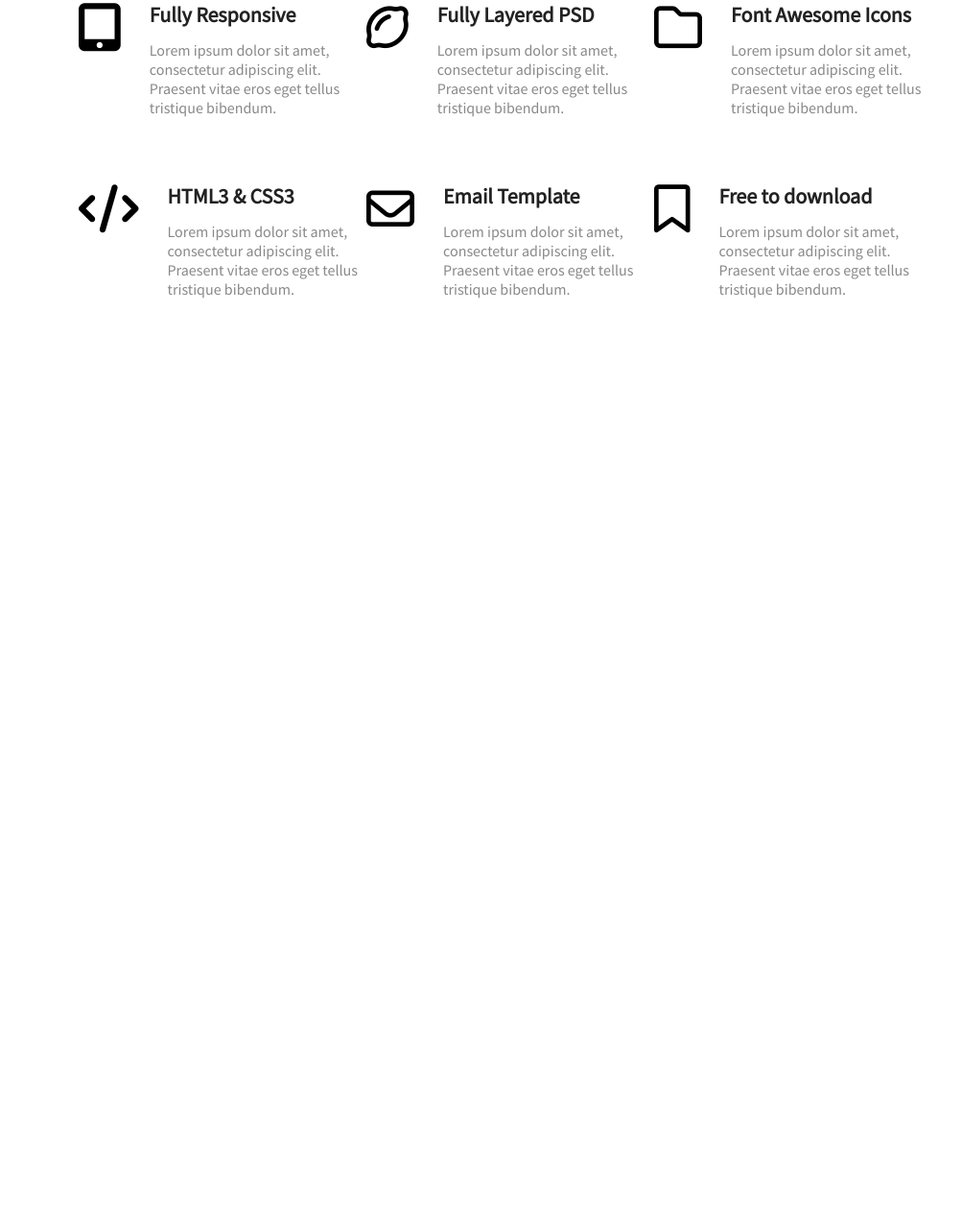
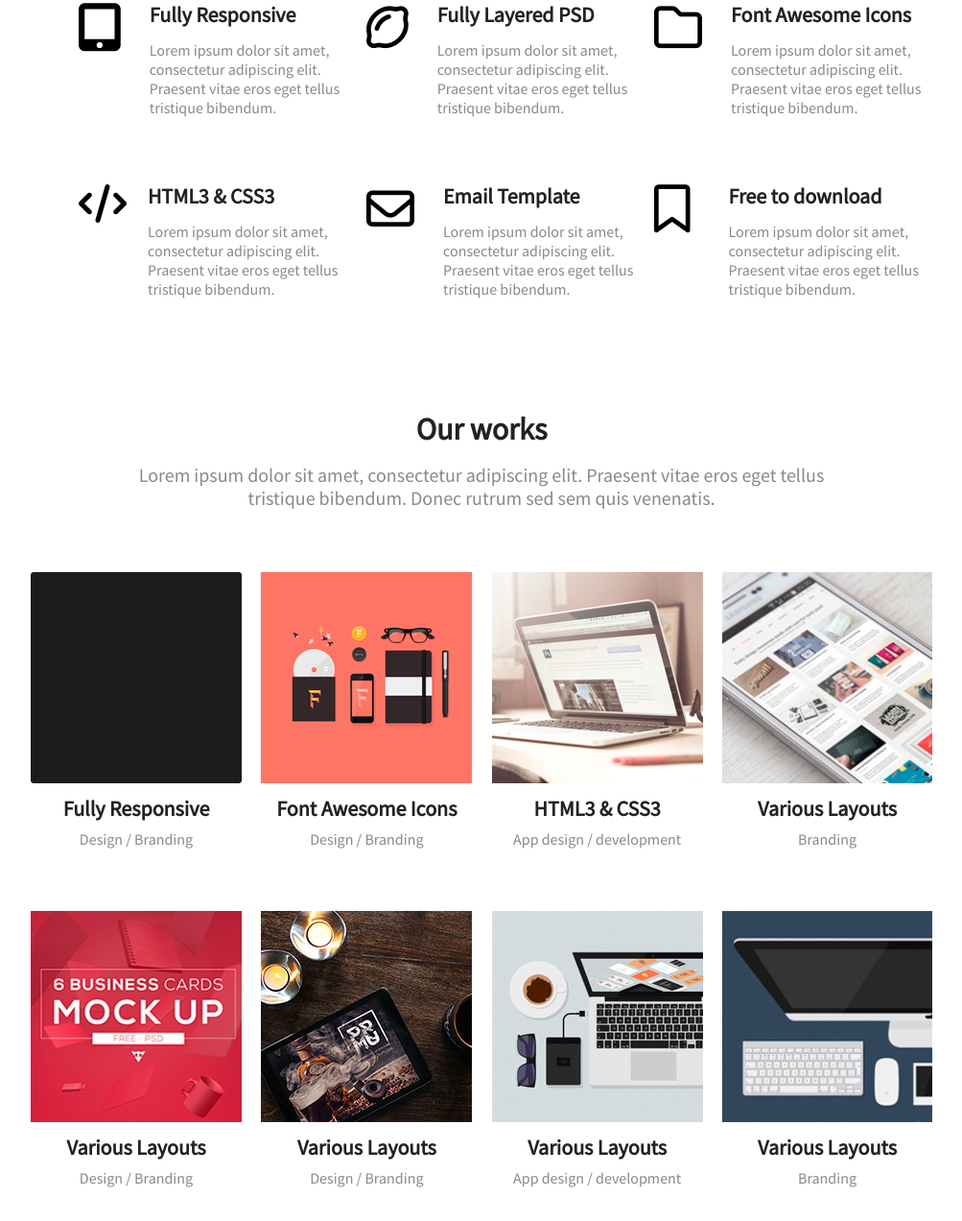
Before and after one commit to VladimirKondratenko/Tinyone, a plain HTML site: page index.html in a window 1280 px wide. Shown: the part 1161-2433 px from the top of the page at 96% size, without its empty margins (138-1141 px from the left). Before the commit the page ends 1662 px from the top, so only its background shows below. Drawn offline with Linux system fonts and the light colour scheme.

Commit message:
third block

```diff
--- a/index.html
+++ b/index.html
@@ -121,6 +121,61 @@
                 </div>
             </div>
         </div>
+
+        <div class="container works">
+            <div class="section-works">
+                <h2 class="title-works">Our works</h2>
+                <p class="paragraph-works">Lorem ipsum dolor sit amet, consectetur adipiscing elit. Praesent vitae
+                    eros eget tellus tristique bibendum. Donec rutrum sed sem quis venenatis.</p>
+                <div class="description-works">
+                    <div class="top-blocks">
+                        <div class="block-works">
+                            <img src="/images/full-responsive.png" alt="example-work" class="screen-work">
+                            <h3 class="name-works">Fully Responsive</h3>
+                            <p class="desc-works">Design / Branding</p>
+                        </div>
+                        <div class="block-works">
+                            <img src="/images/font-awesome-icons.png" alt="example-work" class="screen-work">
+                            <h3 class="name-works">Font Awesome Icons</h3>
+                            <p class="desc-works">Design / Branding</p>
+                        </div>
+                        <div class="block-works">
+                            <img src="/images/html3-css3.png" alt="example-work" class="screen-work">
+                            <h3 class="name-works">HTML3 & CSS3</h3>
+                            <p class="desc-works">App design / development</p>
+                        </div>
+                        <div class="block-works">
+                            <img src="/images/various-layouts.png" alt="example-work" class="screen-work">
+                            <h3 class="name-works">Various Layouts</h3>
+                            <p class="desc-works">Branding</p>
+                        </div>
+                    </div>
+
+                    <div class="bottom-blocks">
+                        <div class="block-works">
+                            <img src="/images/full-responsive2.png" alt="example-work" class="screen-work">
+                            <h3 class="name-works">Various Layouts</h3>
+                            <p class="desc-works">Design / Branding</p>
+                        </div>
+                        <div class="block-works">
+                            <img src="/images/font-awesome-icons2.png" alt="example-work" class="screen-work">
+                            <h3 class="name-works">Various Layouts</h3>
+                            <p class="desc-works">Design / Branding</p>
+                        </div>
+                        <div class="block-works">
+                            <img src="/images/html3-css32.png" alt="example-work" class="screen-work">
+                            <h3 class="name-works">Various Layouts</h3>
+                            <p class="desc-works">App design / development</p>
+                        </div>
+                        <div class="block-works">
+                            <img src="/images/various-layouts2.png" alt="example-work" class="screen-work">
+                            <h3 class="name-works">Various Layouts</h3>
+                            <p class="desc-works">Branding</p>
+                        </div>
+                    </div>
+                </div>
+            </div>
+        </div>
     </main>
     <footer></footer>
 </body>
--- a/styles/style.css
+++ b/styles/style.css
@@ -20,11 +20,6 @@
 .container {
     max-width: 940px;
     margin: 0 auto;
-    align-items: center;
-}
-
-.top {
-    align-items: center;
 }
 
 .header-top {
@@ -173,10 +168,6 @@ a {
 
 /* second block (features) */
 
-.section-features {
-    margin-bottom: 120px;
-}
-
 .title-features {
     font-family: 'Source Sans Pro', sans-serif;
     font-size: 32px;
@@ -211,12 +202,25 @@ a {
 .fa-tablet-alt,
 .fa-lemon,
 .fa-folder,
-.fa-code,
-.fa-envelope,
+.fa-envelope {
+    font-size: 50px;
+    line-height: 52.47px;
+    margin-right: 30px;
+    font-weight: bold;
+}
+
+.fa-code {
+    font-size: 40px;
+    line-height: 52.47px;
+    margin-right: 22px;
+    font-weight: bold;
+}
+
 .fa-bookmark {
     font-size: 50px;
-    line-height: 52, 47px;
-    margin-right: 30px;
+    line-height: 52.47px;
+    margin-right: 40px;
+    font-weight: bold;
 }
 
 .name-features {
@@ -258,3 +262,107 @@ a {
         justify-content: center;
     }
 }
+
+
+/* third block */
+
+.works {
+    margin-top: 50px;
+}
+
+.title-works {
+    font-family: 'Source Sans Pro', sans-serif;
+    font-size: 32px;
+    line-height: 32px;
+    color: #222222;
+    font-weight: 900;
+    text-align: center;
+}
+
+.screen-work {
+    margin-bottom: 10px;
+}
+
+.paragraph-works {
+    font-family: 'Source Sans Pro', sans-serif;
+    font-size: 20px;
+    line-height: 24px;
+    color: #898989;
+    margin-top: 20px;
+    text-align: center;
+    max-width: 80%;
+    margin: 20px auto 65px auto;
+}
+
+.screen-work {
+    max-width: 220px;
+    max-height: 220px;
+}
+
+.name-works {
+    font-family: 'Source Sans Pro', sans-serif;
+    font-size: 22px;
+    line-height: 24px;
+    font-weight: bold;
+    color: #222222;
+    margin-bottom: 10px;
+    text-align: center;
+}
+
+.top-blocks {
+    display: flex;
+    flex-direction: row;
+    justify-content: space-between;
+    margin-bottom: 30px;
+}
+
+.bottom-blocks {
+    display: flex;
+    flex-direction: row;
+    justify-content: space-between;
+}
+
+.desc-works {
+    font-family: 'Source Sans Pro', sans-serif;
+    font-size: 16px;
+    line-height: 20px;
+    color: #898989;
+    font-weight: 100;
+    text-align: center;
+    margin-bottom: 35px;
+}
+
+@media screen and (max-width: 860px) {
+    .top-blocks {
+        flex-wrap: wrap;
+        justify-content: center;
+        text-align: center;
+    }
+    .block-works {
+        width: 45%;
+    }
+    .bottom-blocks {
+        display: flex;
+        flex-direction: row;
+        flex-wrap: wrap;
+        justify-content: center;
+        text-align: center;
+    }
+}
+
+@media screen and (max-width: 559px) {
+    .top-blocks {
+        flex-direction: column;
+    }
+    .bottom-blocks {
+        flex-direction: column;
+        text-align: center;
+    }
+    .block-works {
+        margin: 0 auto;
+    }
+    .screen-work {
+        max-width: 100%;
+        height: auto;
+    }
+}
```
Also changed, not shown: images/font-awesome-icons.png (added), images/font-awesome-icons2.png (added), images/full-responsive.png (added), images/full-responsive2.png (added), images/html3-css3.png (added), images/html3-css32.png (added), images/various-layouts.png (added), images/various-layouts2.png (added).
